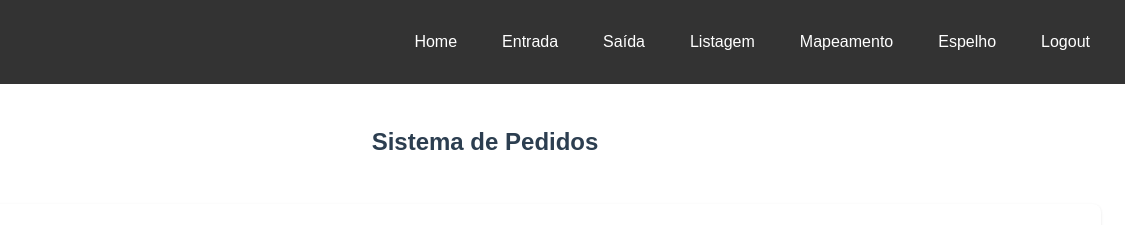
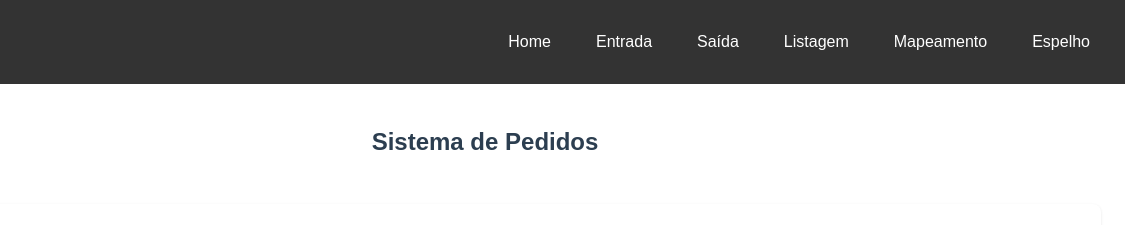
Before and after one commit to matheusfonsecabjj/pedidos, a React app: page index.html in a window 1280 px wide. Shown: the top 225 px of the page, 155-1280 px from the left. Built offline with nearby package versions, Linux system fonts and the light colour scheme.

Commit message:
Update index.html

```diff
--- a/index.html
+++ b/index.html
@@ -210,7 +210,7 @@
             <a href="https://matheusfonsecabjj.github.io/lista/">Listagem</a>
             <a href="https://matheusfonsecabjj.github.io/mapa/">Mapeamento</a>
             <a href="https://matheusfonsecabjj.github.io/pedidos/">Espelho</a>
-            <a href="#" onclick="logout()">Logout</a> <!-- Botão de logout -->
+
         </div>
     </nav>
 
```
